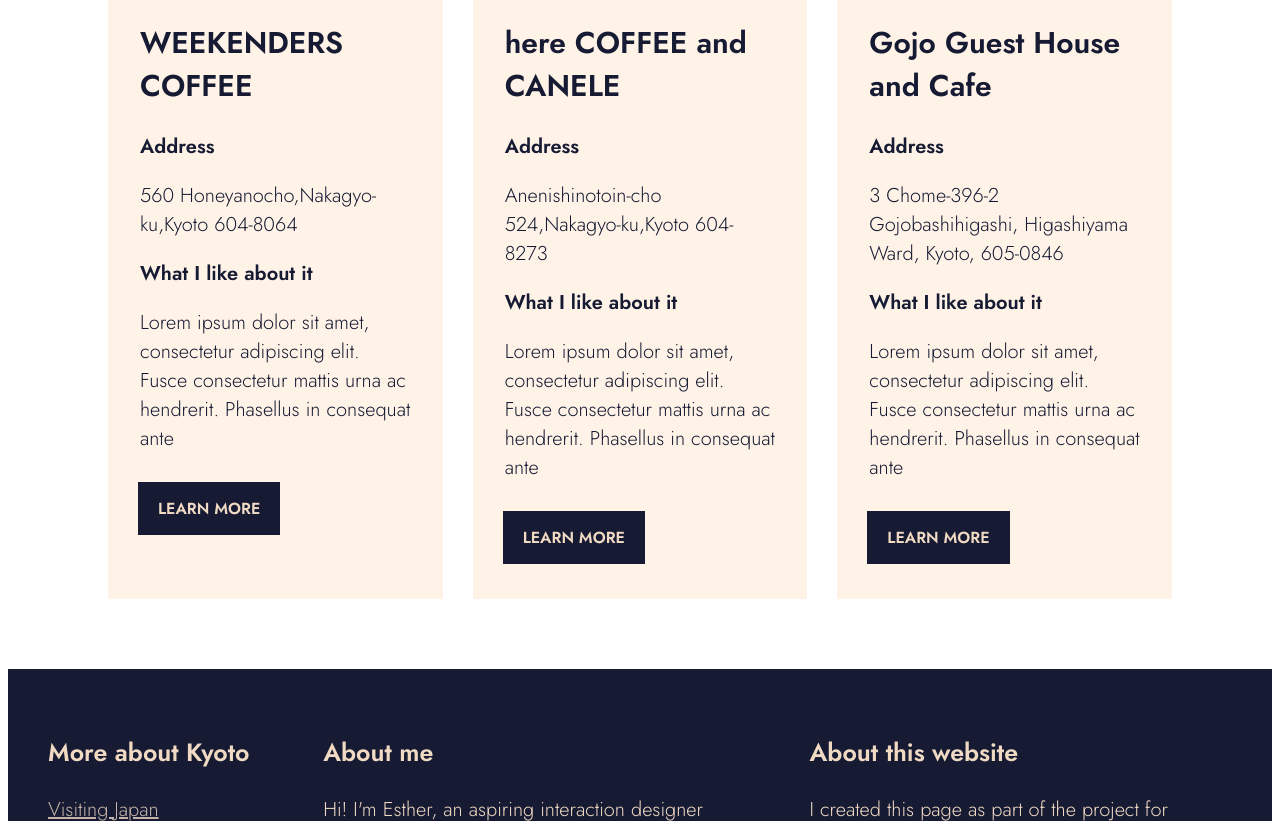
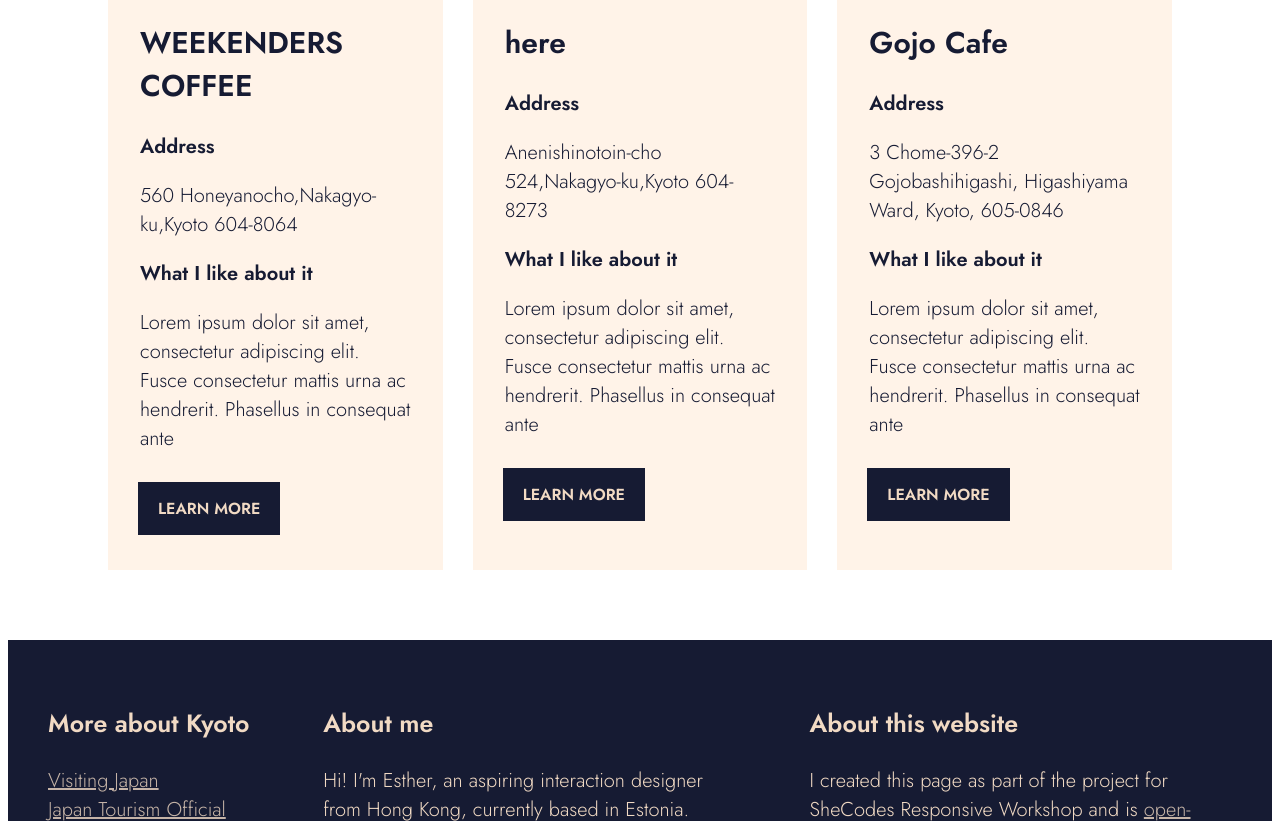
Before and after one commit to esthermwk/Kyoto-travel-project, a plain HTML site: page index.html in a window 1280 px wide. Shown: the part 1864-2685 px from the top of the page. Drawn offline with Linux system fonts and the light colour scheme.

Commit message:
amend cafe names

```diff
--- a/index.html
+++ b/index.html
@@ -100,7 +100,7 @@
               </div>
             </div>
             <div class="card-info">
-              <h2><b>here COFFEE and CANELE</b></h2>
+              <h2><b>here</b></h2>
               <h3>Address</h3>
               <p>Anenishinotoin-cho 524,Nakagyo-ku,Kyoto 604-8273</p>
               <h3>What I like about it</h3>
@@ -141,7 +141,7 @@
               </div>
             </div>
             <div class="card-info">
-              <h2><b>Gojo Guest House and Cafe</b></h2>
+              <h2><b>Gojo Cafe</b></h2>
               <h3>Address</h3>
               <p>
                 3 Chome-396-2 Gojobashihigashi, Higashiyama Ward, Kyoto,
```
